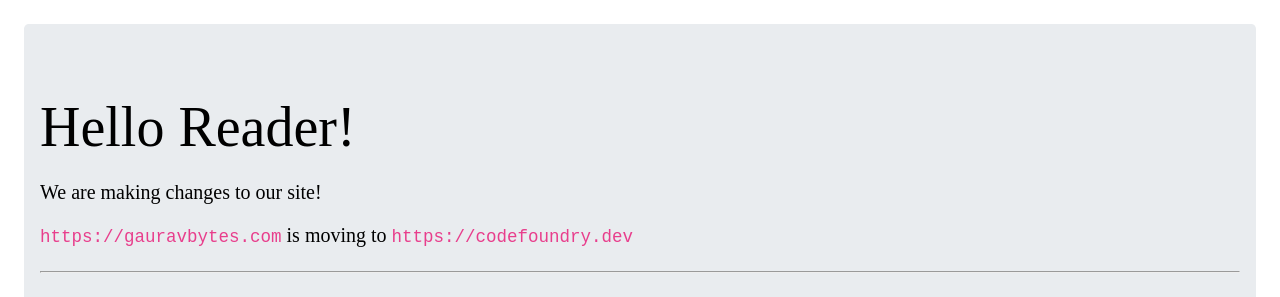
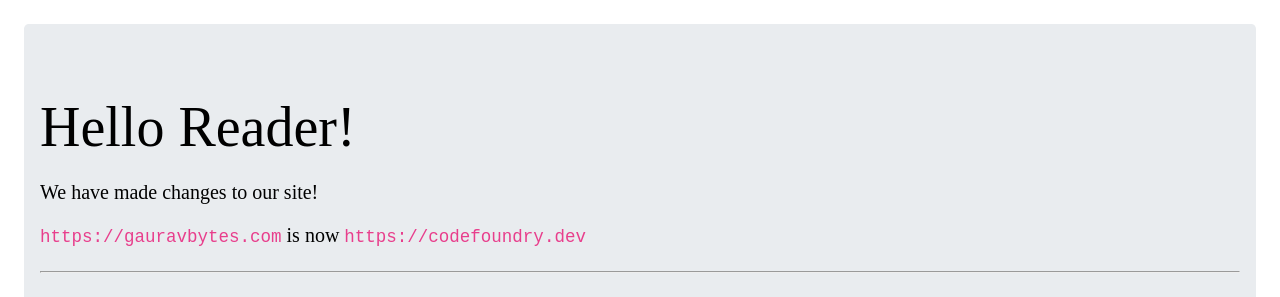
Before and after one commit to gauravrmazra/gauravbytesweb, a Next.js app: page / in a window 1280 px wide. Shown: the top 297 px of the page. Built offline with nearby package versions, Linux system fonts and the light colour scheme.

Commit message:
Update texts

```diff
--- a/src/components/BlogRedirectInfo.tsx
+++ b/src/components/BlogRedirectInfo.tsx
@@ -30,8 +30,8 @@
        <div className={styles['container']}>
          <div className={styles['big-box']}>
            <h1 className={styles['big-box-title']}>Hello Reader!</h1>
-           <p className={styles['big-box-p']}>We are making changes to our site!</p>
-           <p className={styles['big-box-p']}><code className={styles['code']}>https://gauravbytes.com</code> is moving to <a className={styles['big-box-a']} href="https://www.codefoundry.dev"><code className={styles['code']}>https://codefoundry.dev</code></a></p>
+           <p className={styles['big-box-p']}>We have made changes to our site!</p>
+           <p className={styles['big-box-p']}><code className={styles['code']}>https://gauravbytes.com</code> is now <a className={styles['big-box-a']} href="https://www.codefoundry.dev"><code className={styles['code']}>https://codefoundry.dev</code></a></p>
            {!!prop.path && <hr className={styles['big-box-hr']} />}
            {!!prop.path && <p>The new url to see this post is: <a className={styles['big-box-a']} href={url}><code className={styles['code-r']}>{url}</code></a></p>}
          </div>
```
